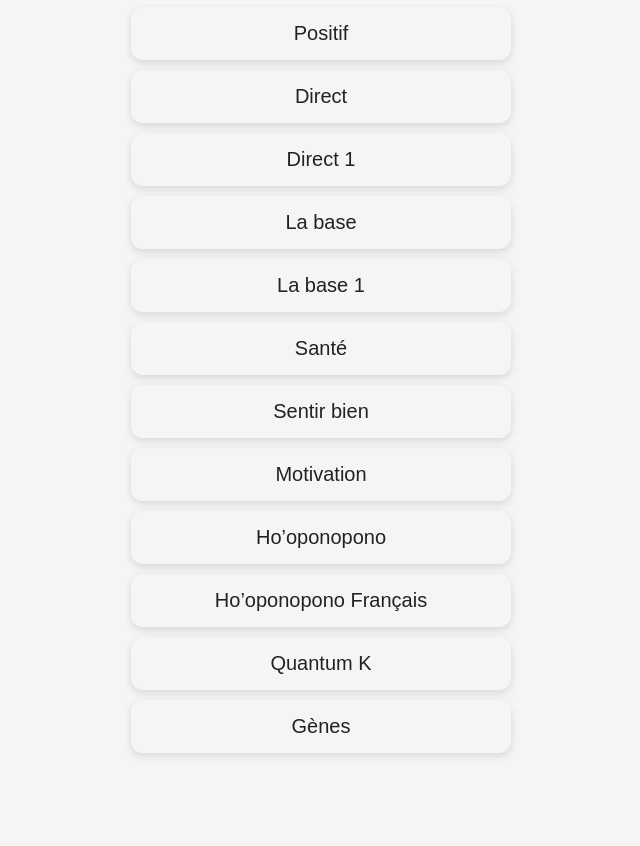
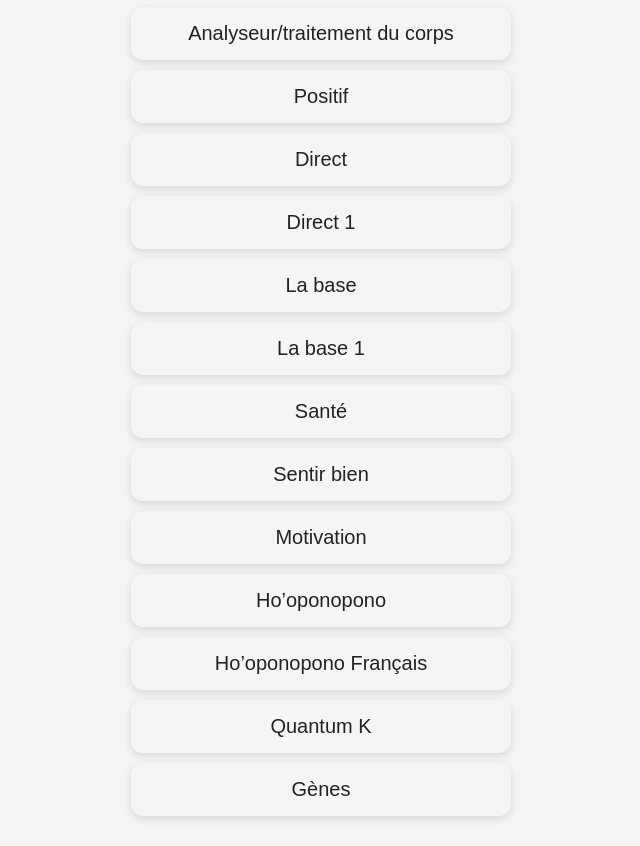
Before and after one commit to pyhaguier-dev/liens, a plain HTML site: page index.html in a window 1280 px wide. Shown: the part 94-940 px from the top of the page, without its empty margins (319-959 px from the left). Before the commit the page ends 877 px from the top, so only its background shows below. Drawn offline with Linux system fonts and the light colour scheme.

Commit message:
Update index.html

```diff
--- a/index.html
+++ b/index.html
@@ -57,7 +57,10 @@ a:hover{
 
 <h1>🌈 Energies </h1>
 
-
+<a href="https://pyhaguier-dev.github.io/analyseur1/"
+   target="_blank">
+Analyseur/traitement du corps
+</a>
 
 <a href="https://pyhaguier-dev.github.io/positif/"
    target="_blank">
```
